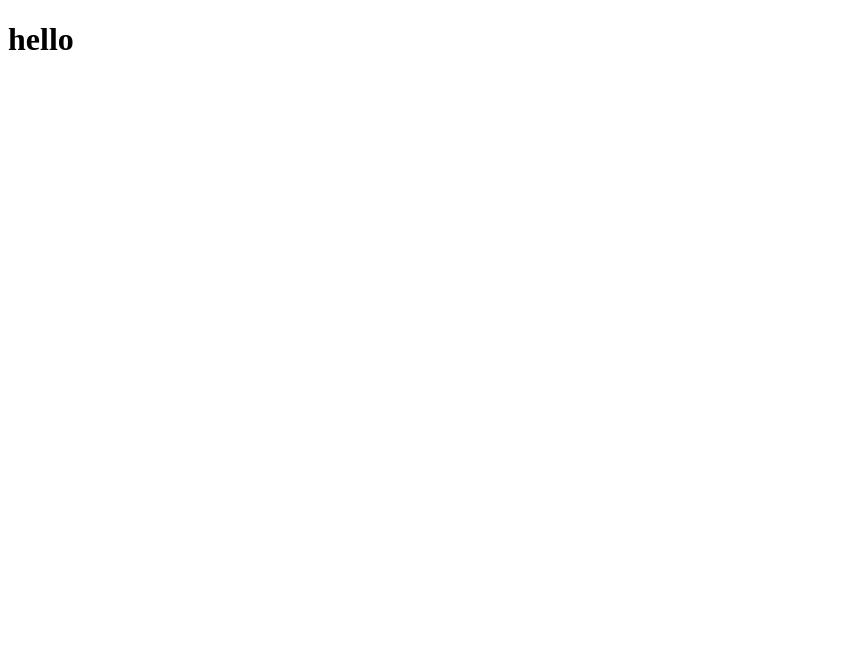
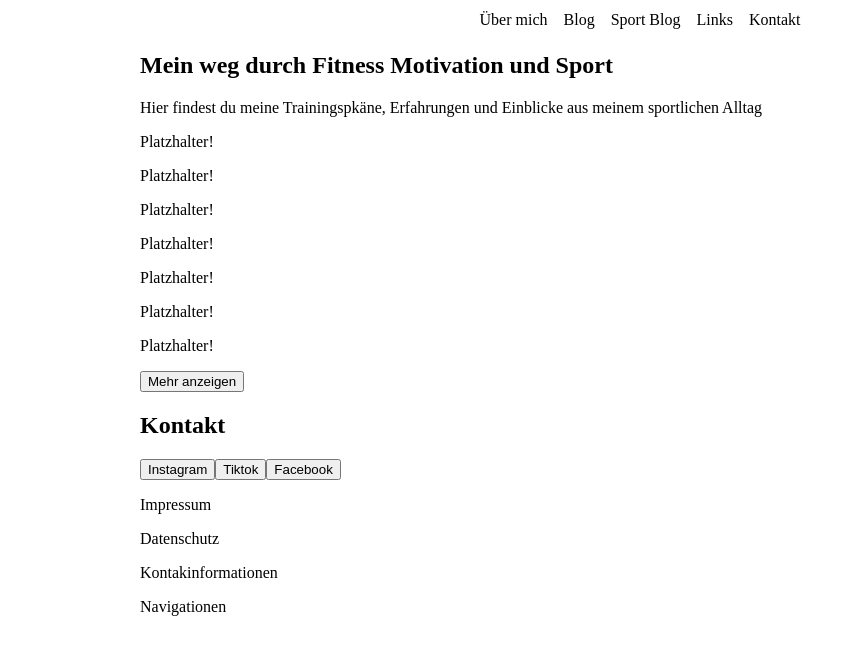
Before and after one commit to VossiDev09/One-pager-project, an Angular app: page / in a window 1280 px wide. Shown: the top 654 px of the page, without its empty margins (0-855 px from the left). Built offline with nearby package versions, Linux system fonts and the light colour scheme.

Commit message:
feat: add initial HTML structure and CSS styling for the application

```diff
--- a/src/app/app.css
+++ b/src/app/app.css
@@ -0,0 +1,54 @@
+body {
+  margin: 0;
+  min-height: 100vh;
+  display: flex;
+  flex-direction: column;
+  align-items: center;
+  text-align: center;
+  gap: 2rem;
+  padding: 2rem;
+  box-sizing: border-box;
+  font-family: Arial, sans-serif;
+}
+
+header {
+  display: flex;
+  justify-content: center;
+  width: 100%;
+}
+
+header nav {
+  display: flex;
+  align-items: center;
+  justify-content: center;
+  gap: 1rem;
+  flex-wrap: wrap;
+  white-space: nowrap;
+}
+
+header h1 {
+  margin: 0;
+}
+
+header nav a {
+  text-decoration: none;
+  color: inherit;
+  padding: 0.2rem 0;
+}
+
+div {
+  width: 100%;
+  max-width: 1000px;
+  margin: 0 auto;
+}
+
+img {
+  max-width: 100%;
+  height: auto;
+  display: block;
+  margin: 0 auto;
+}
+
+button {
+  cursor: pointer;
+}
--- a/src/app/app.html
+++ b/src/app/app.html
@@ -1 +1,38 @@
-<h1>hello</h1>
+<header>
+    <nav>
+        <a href="#ueber-mich">Über mich</a>
+        <a href="#blog">Blog</a>
+        <a href="#Start">Sport Blog</a>
+        <a href="#links">Links</a>
+        <a href="#kontakt">Kontakt</a>
+    </nav>
+</header>
+<div>
+    <img>
+    <h2>Mein weg durch Fitness Motivation und Sport</h2>
+    <p>Hier findest du meine Trainingspkäne, Erfahrungen und Einblicke aus meinem sportlichen Alltag</p>
+</div>
+<div>
+    <p>Platzhalter!</p>
+    <p>Platzhalter!</p>
+    <p>Platzhalter!</p>
+    <p>Platzhalter!</p>
+</div>
+<div>
+    <p>Platzhalter!</p>
+    <p>Platzhalter!</p>
+    <p>Platzhalter!</p>
+    <button>Mehr anzeigen</button>
+</div>
+<div>
+    <h2>Kontakt</h2>
+    <button img="">Instagram</button>
+    <button img="">Tiktok</button>
+    <button img="">Facebook</button>
+</div>
+<div>
+    <p>Impressum</p>
+    <p>Datenschutz</p>
+    <p>Kontakinformationen</p>
+    <p>Navigationen</p>
+</div>
```
